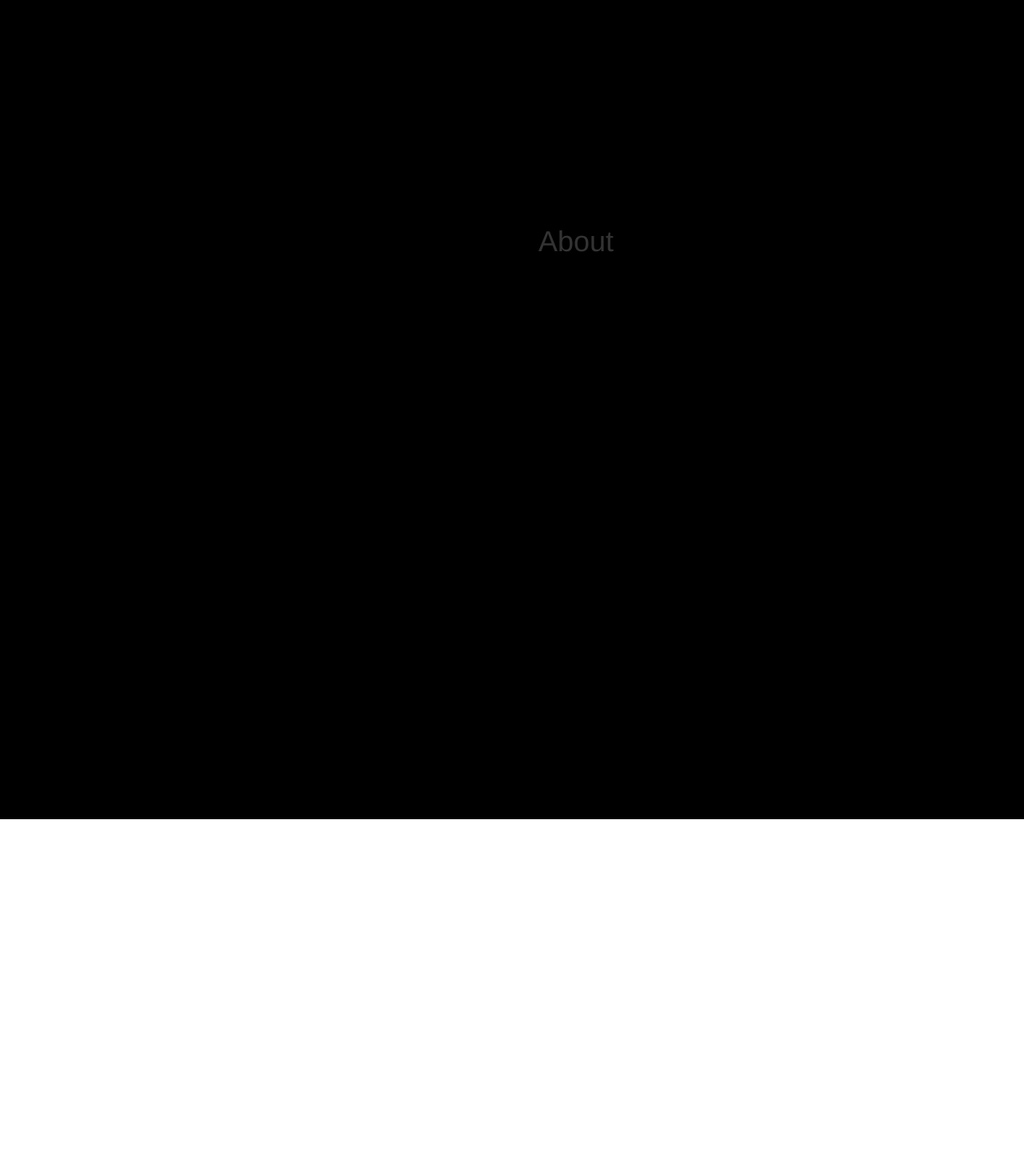
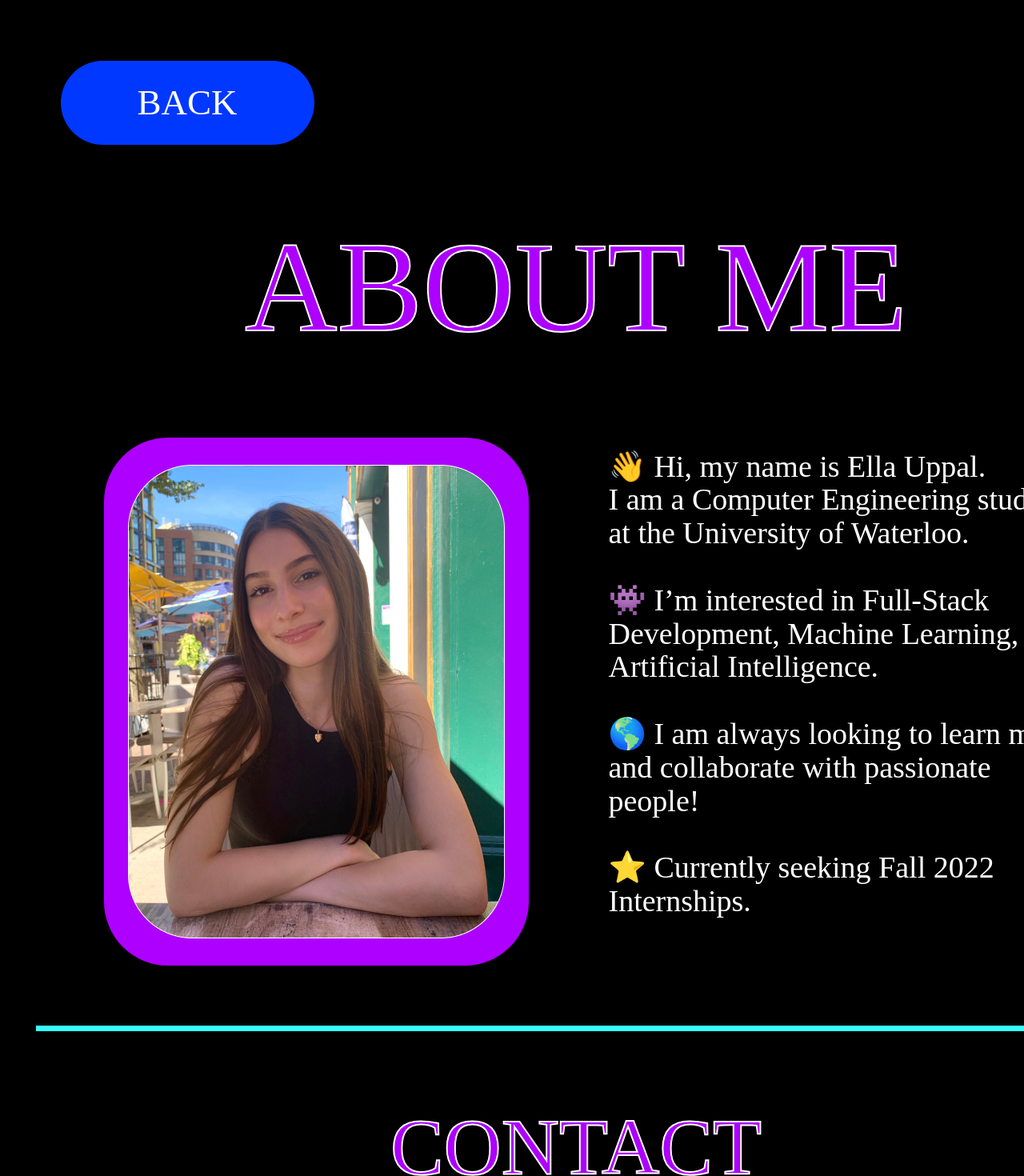
Before and after one commit to ellauppal/ellauppal.github.io, a React (Create React App) app: page /about in a window 1280 px wide. Shown: the top 1470 px of the page at 80% size. Before the commit the page ends 1024 px from the top, so only its background shows below. Built offline with nearby package versions, Linux system fonts and the light colour scheme.

Commit message:
About page complete plus additional features added to homepage

```diff
--- a/src/App.js
+++ b/src/App.js
@@ -5,7 +5,7 @@ import history from './history';
 
 function App() {
   return (
-    <div className='background'>
+    <div>
       <Router history={history}>
         <Switch>
           <Route path='/' exact>
--- a/src/components/AboutBtn.module.css
+++ b/src/components/AboutBtn.module.css
@@ -13,6 +13,8 @@
     border-radius: 80px !important;
 
     margin-top: 3cm;
+
+    transition: all 0.2s ease;
   }
 
   .btn:focus {
@@ -20,7 +22,7 @@
   }
 
   .btn:hover {
-    transform: scale(1.1);
+    transform: scale(1.2);
     color: #ffffff !important;
   }
 
--- /dev/null
+++ b/src/components/BackBtn.js
@@ -0,0 +1,15 @@
+import 'bootstrap/dist/css/bootstrap.min.css';
+import history from './../history';
+import classes from './BackBtn.module.css';
+
+function BackBtn() {
+  return (
+    <div>
+      <button className={classes.btn} onClick={() => history.push('/')}>
+        BACK
+      </button>
+    </div>
+  );
+}
+
+export default BackBtn;
--- /dev/null
+++ b/src/components/BackBtn.module.css
@@ -0,0 +1,31 @@
+.btn {
+  background: #0038ff;
+  height: 105px;
+  min-width: 317px;
+  border: 1px #0038ff;
+
+  font-family: Saira;
+  font-style: normal;
+  font-weight: 300 !important;
+  color: #ffffff;
+  text-align: center;
+  font-size: 45px !important;
+  border-radius: 80px !important;
+
+  margin-top: 2cm !important;
+  margin-left: 2cm;
+
+  transition: all 0.2s ease;
+
+}
+
+.btn:focus {
+  outline: none !important;
+}
+
+.btn:hover {
+  transform: scale(1.2);
+  color: #ffffff !important;
+}
+
+@import url('http://fonts.googleapis.com/css?family=Saira:400,300');
--- a/src/components/GitBtn.module.css
+++ b/src/components/GitBtn.module.css
@@ -14,6 +14,8 @@
 
     margin-top: 3cm;
     margin-left: 2cm;
+
+    transition: all 0.2s ease;
   }
 
   .btn:focus {
@@ -21,7 +23,7 @@
   }
 
   .btn:hover {
-    transform: scale(1.1);
+    transform: scale(1.2);
     color: #ffffff !important;
   }
 
--- /dev/null
+++ b/src/components/LineAboutPage.js
@@ -0,0 +1,7 @@
+function LineAboutPage(){
+    return(
+        <div className="line-about-page"></div>
+    )
+}
+
+export default LineAboutPage;
--- a/src/components/LinkedinBtn.module.css
+++ b/src/components/LinkedinBtn.module.css
@@ -14,6 +14,8 @@
 
     margin-top: 3cm;
     margin-left: 2cm;
+
+    transition: all 0.2s ease;
   }
 
   .btn:focus {
@@ -21,7 +23,7 @@
   }
 
   .btn:hover {
-    transform: scale(1.1);
+    transform: scale(1.2);
     color: #ffffff !important;
   }
 
--- /dev/null
+++ b/src/components/Picture.js
@@ -0,0 +1,11 @@
+function Picture(props) {
+  const { src } = props;
+
+  return (
+    <div className="boarder">
+      <img className='face' src={src} alt="face"/>
+    </div>
+  );
+}
+
+export default Picture;
--- a/src/index.css
+++ b/src/index.css
@@ -1,10 +1,16 @@
-.background {
+.background1 {
   align-items: center;
+  background-color: black;
+  height: 1024px;
+  padding: 262px 43px;
+  width: 1440px;
+}
+
+.background2 {
   background-color: black;
   display: flex;
   flex-direction: column;
-  height: 1024px;
-  padding: 262px 43px;
+  height: 1670px;
   width: 1440px;
 }
 
@@ -59,12 +65,141 @@
   background-color: rgb(55, 252, 255);
   height: 7px;
   width: 1353px;
+  transition: all 0.2s ease;
 }
 
-.top {
+.line:hover {
+  box-shadow: 0px 0px 10px 2px white;
+}
+
+.holder {
   margin: 30px 0;
   font-weight: bold;
   display: flex;
   flex-direction: row !important;
   justify-content: space-between;
 }
+
+.about-me {
+  -webkit-text-stroke: 2px white;
+  color: #ad00ff;
+  font-family: Saira;
+  font-size: 160px;
+  font-weight: 300;
+  min-height: 100px;
+  text-align: center;
+  transition: all 0.2s ease;
+  width: 961px;
+  margin-top: 90px;
+  align-self: center;
+}
+
+.about-me:hover {
+  transform: scale(0.9);
+}
+
+.boarder {
+  align-items: center;
+  background-color: #ad00ff;
+  border-radius: 80px;
+  display: flex;
+  height: 660px;
+  width: 531px;
+  padding: 0 30px;
+  transition: all 0.2s ease;
+}
+
+.boarder:hover {
+  box-shadow: 0px 0px 10px 2px white;
+}
+
+.face {
+  height: 592px;
+  object-fit: cover;
+  width: 471px;
+}
+
+.body {
+  margin-top: 8px !important;
+  color: white;
+  font-family: Saira;
+  font-size: 38px;
+  font-weight: 400;
+  min-height: 632px;
+  min-width: 580px;
+  margin-left: 100px !important;
+  margin-top: 14px !important;
+}
+
+.holder2 {
+  margin: 0pt !important;
+  display: flex;
+  flex-direction: row !important;
+  justify-content: center !important;
+  align-items: center !important;
+  flex-shrink: 0;
+  margin-left: 150px !important;
+  margin-top: 90px !important;
+}
+
+.body.animate2-enter {
+  animation: animate2-enter-frames 2s ease-in-out 0s 1 normal forwards;
+  filter: blue(10px);
+  opacity: 0;
+}
+
+@keyframes animate2-enter-frames {
+  from {
+    opacity: 0;
+    filter: blur(10px);
+  }
+  to {
+    opacity: 1;
+    filter: none;
+  }
+}
+
+.line-about-page {
+  background-color: rgb(55, 252, 255);
+  height: 7px;
+  width: 1353px;
+  margin-left: 1.2cm !important;
+  margin-top: 2cm !important;
+  transition: all 0.2s ease;
+}
+
+.line-about-page:hover {
+  box-shadow: 0px 0px 10px 2px white;
+}
+
+.contact {
+  -webkit-text-stroke: 2px white;
+  color: #ad00ff;
+  font-family: Saira;
+  font-size: 100px;
+  font-weight: 300;
+  min-height: 100px;
+  text-align: center;
+  transition: all 0.2s ease;
+  width: 961px;
+  margin-top: 90px;
+  align-self: center;
+}
+
+.contact:hover {
+  transform: scale(0.9);
+}
+
+.contact-me {
+  color: white;
+  font-family: Saira;
+  font-size: 40px;
+  font-weight: 400;
+  font-weight: 300;
+  min-height: 100px;
+  text-align: center;
+  transition: all 0.2s ease;
+  width: 961px;
+  margin-top: 30px;
+  align-self: center;
+}
--- a/src/pages/About.js
+++ b/src/pages/About.js
@@ -1,7 +1,35 @@
+import { Container } from 'react-bootstrap';
+import Picture from '../components/Picture';
+import BackBtn from '../components/BackBtn';
+import LineAboutPage from '../components/LineAboutPage';
+
 function About() {
   return (
-    <div>
-      <h1>About</h1>
+    <div className='background2'>
+      <BackBtn />
+      <h1 className='about-me'>ABOUT ME</h1>
+      <Container className='holder2'>
+        <Picture src={require('./FACE2.png')} alt='face' />
+        <h2 className='body animate2-enter'>
+          👋 Hi, my name is Ella Uppal. <br /> I am a Computer Engineering
+          student at the University of Waterloo.
+          <br />
+          <br />
+          👾 I’m interested in Full-Stack Development, Machine Learning, and
+          Artificial Intelligence.
+          <br />
+          <br />
+          🌎 I am always looking to learn more and collaborate with passionate
+          people!
+          <br />
+          <br />⭐ Currently seeking Fall 2022 Internships.
+        </h2>
+      </Container>
+      <LineAboutPage />
+      <h1 className='contact'>CONTACT</h1>
+      <h2 className='contact-me'>
+        Feel free to contact me at eauppal@uwaterloo.ca
+      </h2>
     </div>
   );
 }
--- a/src/pages/Home.js
+++ b/src/pages/Home.js
@@ -6,15 +6,15 @@ import { Container } from 'react-bootstrap';
 
 function Home() {
   return (
-    <div>
+    <div className='background1'>
       <Line />
       <h1 className='name animate-enter'>ELLA UPPAL</h1>
       <h2 className='ce animate-enter'>1B COMPUTER ENGINEERING</h2>
       <Line />
-      <Container className='top'>
-      <AboutBtn />
-      <LinkedinBtn />
-      <GitBtn />
+      <Container className='holder'>
+        <AboutBtn />
+        <LinkedinBtn />
+        <GitBtn />
       </Container>
     </div>
   );
```
Also changed, not shown: src/pages/FACE2.png (added).
